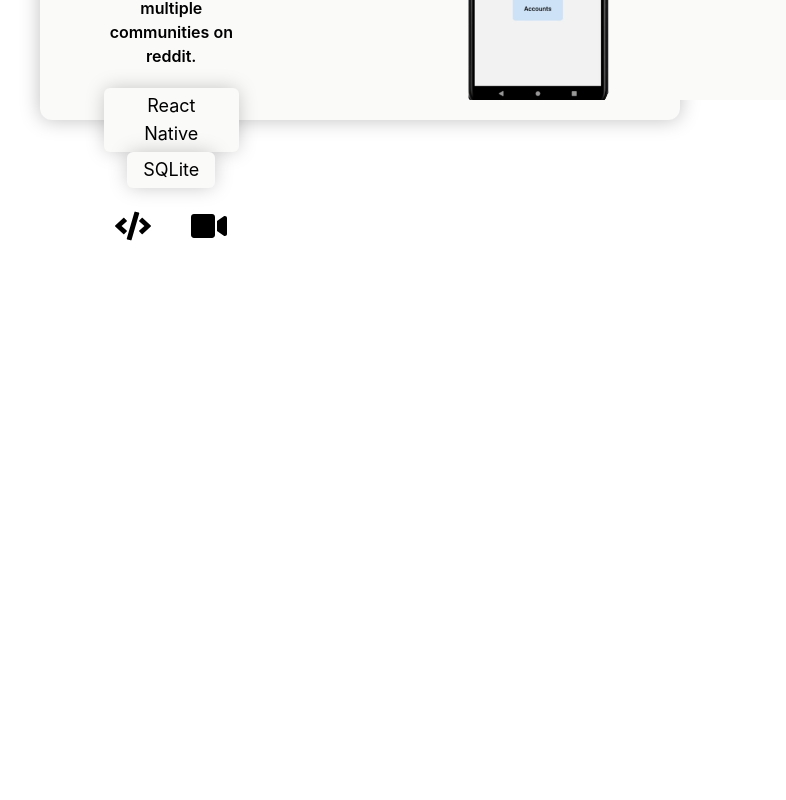
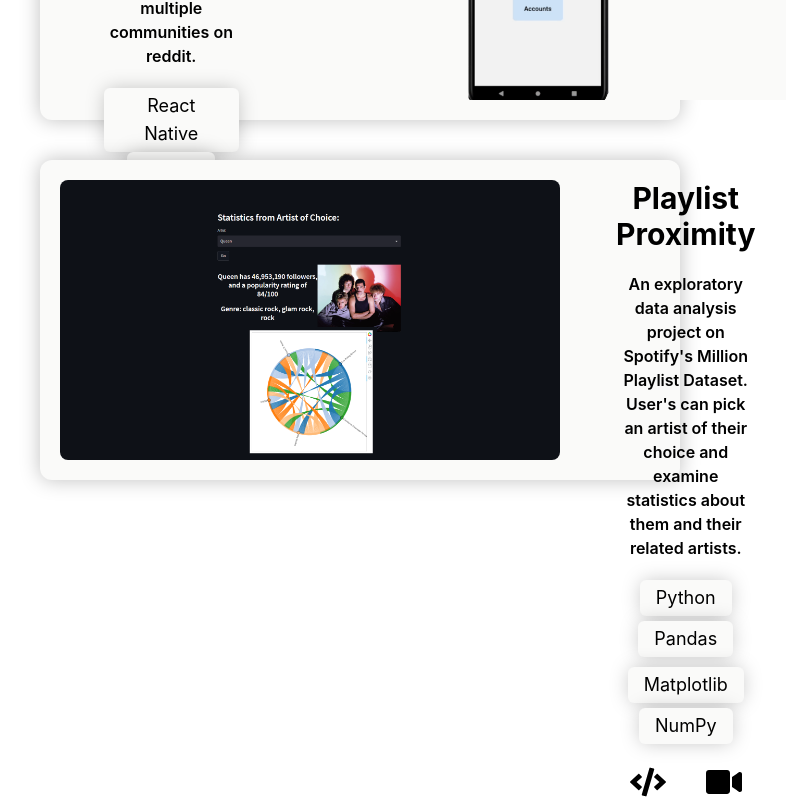
Before and after one commit to GraysonKornberg/portfolio, a React (Create React App) app: page / in a window 1280 px wide. Shown: the part 2188-2988 px from the top of the page, without its empty margins (280-1066 px from the left). Before the commit the page ends 2432 px from the top, so only its background shows below. Built offline with nearby package versions, Linux system fonts and the light colour scheme.

Commit message:
added playlist-proximity project

```diff
--- a/src/ProjectsData.js
+++ b/src/ProjectsData.js
@@ -38,4 +38,13 @@ export const projectsData = [
     github: 'https://github.com/GraysonKornberg/Spreaddit',
     demo: 'https://youtu.be/hQNB6TxKva4',
   },
+  {
+    id: 5,
+    title: 'Playlist Proximity',
+    description: `An exploratory data analysis project on Spotify's Million Playlist Dataset. User's can pick an artist of their choice and examine statistics about them and their related artists.`,
+    image: './playlist-proximity.png',
+    tech: ['Python', 'Pandas', 'Matplotlib', 'NumPy'],
+    github: 'https://github.com/GraysonKornberg/Playlist-Proximity',
+    demo: 'http://youtu.be/WlLPbBWoIv8',
+  },
 ]
```
Also changed, not shown: public/playlist-proximity.png (added).
